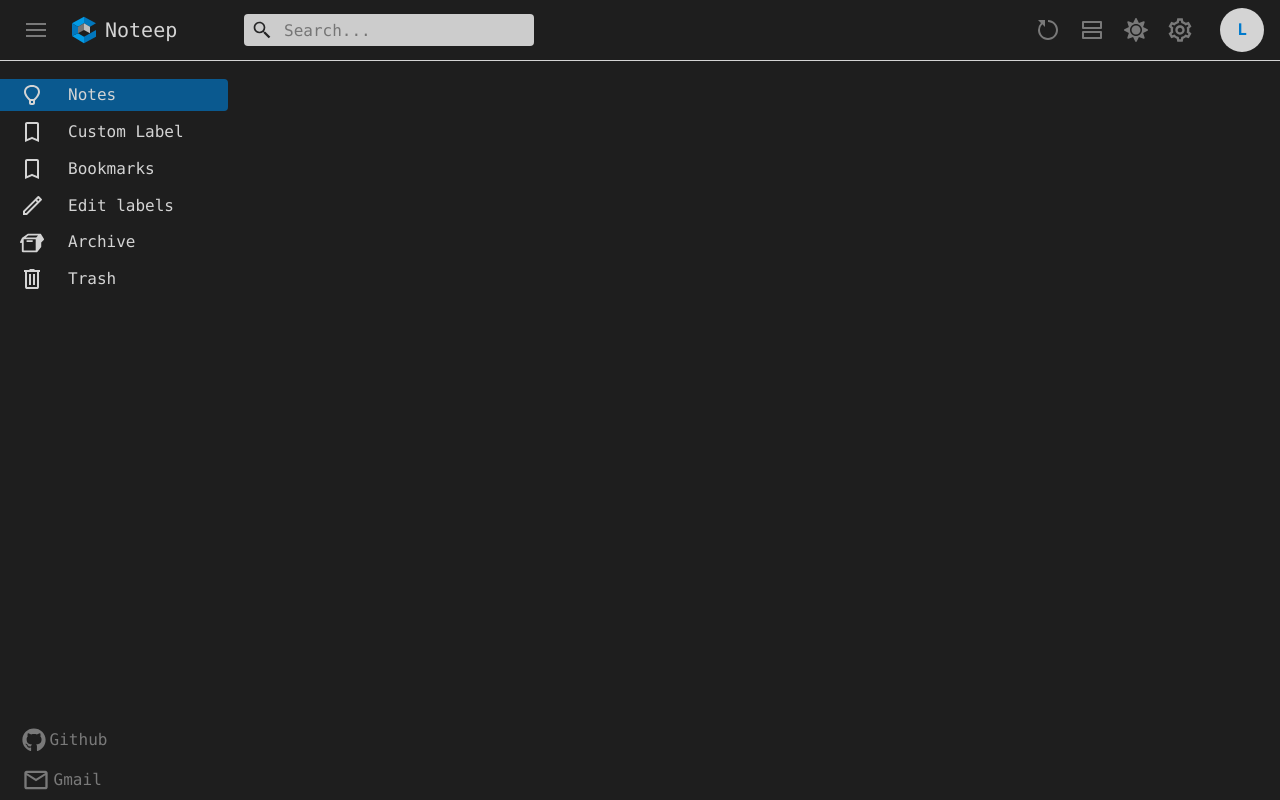
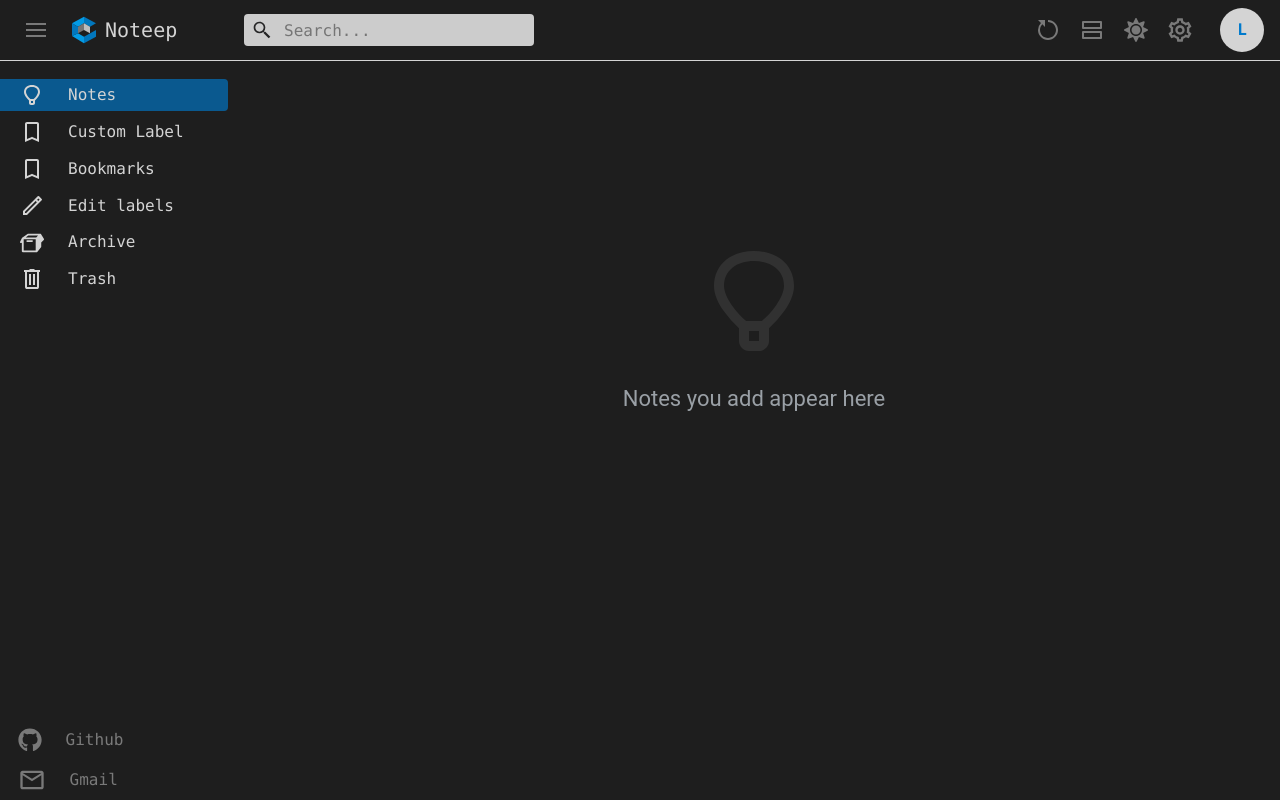
Before and after one commit to Skevary/Noteep, a React (Create React App) app: page / in a window 1280 px wide. Built offline with nearby package versions, Linux system fonts and the light colour scheme.

Commit message:
new(main): add empty card component

```diff
--- /dev/null
+++ b/src/app/empty-card.tsx
@@ -0,0 +1,33 @@
+import React from "react";
+import {Link} from "./model";
+import SvgIcon from "./svg-icon";
+
+type EmptyCardProps = {
+    links: Link[];
+    activeLink: number;
+}
+
+type CardType = 'totalNotes' | 'archive' | 'trash' | 'label';
+
+const getCardMessage = (type: CardType | string): string => {
+    switch (type) {
+        case 'totalNotes': return 'Notes you add appear here';
+        case 'archive': return 'Your archived notes appear here';
+        case 'trash': return 'No notes in Trash';
+        default: return 'No notes with this label yet';
+    }
+};
+
+export default function EmptyCard({links, activeLink}: EmptyCardProps) {
+    const {id, icon}: Link = links[activeLink];
+    const msg = getCardMessage(id);
+
+    return (
+        <section className={'empty-card'}>
+            <span className="bg-icon">
+                <SvgIcon icon={icon} />
+            </span>
+            <span className="message" children={msg} />
+        </section>
+    )
+}
--- a/src/app/index.tsx
+++ b/src/app/index.tsx
@@ -1,6 +1,7 @@
 import React, {useEffect, useRef, useState} from 'react';
 import TopBar from './top-bar/top-bar';
 import SideBar from "./sidebar/sidebar";
+import EmptyCard from "./empty-card";
 import {Link, NoteView, Sidebar, Theme} from "./model";
 import {APP_LINKS} from "./shared";
 
@@ -74,7 +75,13 @@ export default () => {
         />
 
 
-        <main></main>
+        <main>
+            {!links[activeLink].items &&
+            <EmptyCard
+                links={links}
+                activeLink={activeLink}
+            />}
+        </main>
 
     </>);
 }
--- a/src/app/model.ts
+++ b/src/app/model.ts
@@ -3,6 +3,7 @@ export type Theme = 'light' | 'dark';
 export type NoteView = 'list' | 'tiled';
 
 export type Link = {
+    id: string;
     icon: Icon;
     title: string;
     items: number;
--- a/src/app/shared/_resources.tsx
+++ b/src/app/shared/_resources.tsx
@@ -3,31 +3,37 @@ import {Link} from "../model";
 
 export const APP_LINKS: Link[] = [
     {
+        id: 'totalNotes',
         icon: 'Light',
         title: 'Notes',
         items: 0
     },
     {
+        id: 'customLabel',
         icon: 'Bookmarks',
         title: 'Custom Label',
         items: 0
     },
     {
+        id: 'bookmarks',
         icon: 'Bookmarks',
         title: 'Bookmarks',
         items: 0
     },
     {
+        id: '',
         icon: 'Pencil',
         title: 'Edit labels',
         items: 0
     },
     {
+        id: 'archive',
         icon: 'Box',
         title: 'Archive',
         items: 0
     },
     {
+        id: 'trash',
         icon: 'Trash',
         title: 'Trash',
         items: 0
@@ -37,9 +43,9 @@ export const APP_LINKS: Link[] = [
 
 export const BLOCK_TYPES = [
     {label: 'Code Block', style: 'code-block', icon: <i/>},
-    {label: 'Blockquote', style: 'blockquote', icon:  <i/>},
-    {label: 'UL', style: 'unordered-list-item', icon:  <i/>},
-    {label: 'OL', style: 'ordered-list-item', icon:  <i/>},
+    {label: 'Blockquote', style: 'blockquote', icon: <i/>},
+    {label: 'UL', style: 'unordered-list-item', icon: <i/>},
+    {label: 'OL', style: 'ordered-list-item', icon: <i/>},
     {label: 'H1', style: 'header-one', icon: <b>H1</b>},
     {label: 'H2', style: 'header-two', icon: <b>H2</b>},
     {label: 'H3', style: 'header-three', icon: <b>H3</b>},
@@ -49,9 +55,9 @@ export const BLOCK_TYPES = [
 ];
 
 export const INLINE_STYLES = [
-    {label: 'Bold', style: 'BOLD', icon:  <span style={{fontWeight: 'bold'}}>B</span>},
+    {label: 'Bold', style: 'BOLD', icon: <span style={{fontWeight: 'bold'}}>B</span>},
     {label: 'Italic', style: 'ITALIC', icon: <span style={{fontStyle: 'italic'}}>I</span>},
     {label: 'Strikethrough', style: 'STRIKETHROUGH', icon: <span style={{textDecoration: 'line-through'}}>S</span>},
-    {label: 'Underline', style: 'UNDERLINE', icon:  <span style={{textDecoration: 'underline'}}>U</span>},
-    {label: 'Monospace', style: 'CODE', icon:   <span style={{fontWeight: 'bold'}}>{'<>'}</span>},
+    {label: 'Underline', style: 'UNDERLINE', icon: <span style={{textDecoration: 'underline'}}>U</span>},
+    {label: 'Monospace', style: 'CODE', icon: <span style={{fontWeight: 'bold'}}>{'<>'}</span>},
 ];
--- a/src/styles/app/_button.scss
+++ b/src/styles/app/_button.scss
@@ -62,7 +62,6 @@ a.icon-btn {
 .btn-row {
   @extend .icon-btn;
   width: fit-content !important;
-  padding: 0 .25em;
 
   .wrapper {
     display: flex;
@@ -75,5 +74,4 @@ a.icon-btn {
       margin-right: .25em;
     }
   }
-
 }
--- a/src/styles/app/_sidebar.scss
+++ b/src/styles/app/_sidebar.scss
@@ -19,7 +19,7 @@ aside {
   //}
 
   &.collapsed:hover {
-    box-shadow: 0 16px 10px 0 rgba(0,0,0,0.14), 0 11px 18px 0 rgba(0,0,0,0.12), 0 13px 5px -1px rgba(0,0,0,0.2);
+    box-shadow: 0 16px 10px 0 rgba(0, 0, 0, 0.14), 0 11px 18px 0 rgba(0, 0, 0, 0.12), 0 13px 5px -1px rgba(0, 0, 0, 0.2);
     //left: 0em;
 
   }
@@ -45,6 +45,7 @@ aside {
 
       .trim-text {
         overflow: hidden;
+        padding: 0 !important;
         width: 0;
       }
     }
@@ -105,4 +106,8 @@ aside footer {
   flex-wrap: wrap;
   width: min-content;
   padding: 0 .85em;
+
+  .btn-row .wrapper .trim-text {
+    padding-left: 1.25em;
+  }
 }
--- a/src/styles/app/index.scss
+++ b/src/styles/app/index.scss
@@ -28,6 +28,36 @@
     //background-color: $menu-bg-color;
     overflow-x: hidden;
     overflow-y: auto;
+    display: flex;
+    justify-content: center;
+  }
+
+  .empty-card {
+    display: flex;
+    flex-direction: column;
+    align-items: center;
+    width: fit-content;
+    height: fit-content;
+    margin-top: 20vh;
+
+    .bg-icon {
+      margin: 20px;
+      opacity: .1;
+      svg {
+        width: 7.5em;
+        height: 7.5em;
+      }
+    }
+
+    .message {
+      color: #9aa0a6;
+      cursor: default;
+      font-family: 'Google Sans',Roboto,Arial,sans-serif;
+      font-size: 1.375rem;
+      font-weight: 400;
+      letter-spacing: 0;
+      line-height: 1.75rem;
+    }
   }
 
 
```
